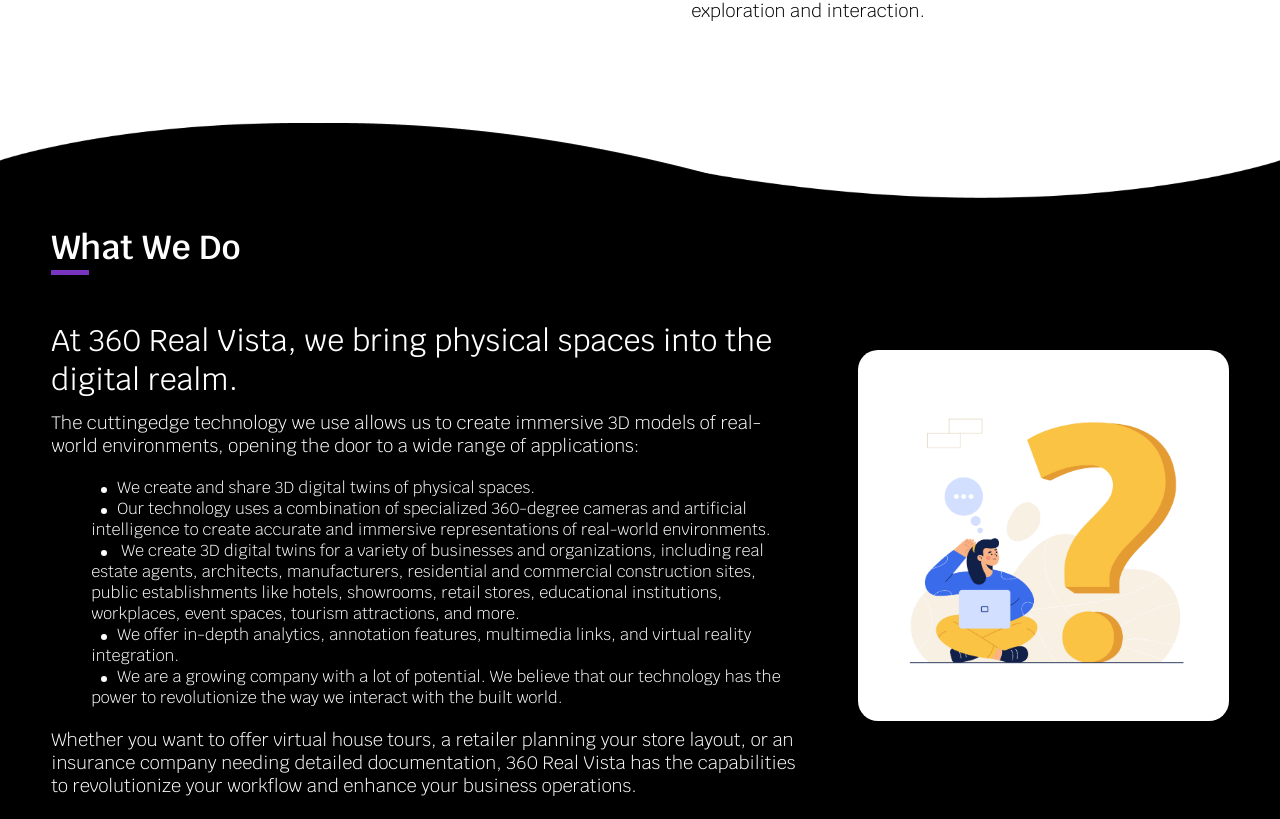
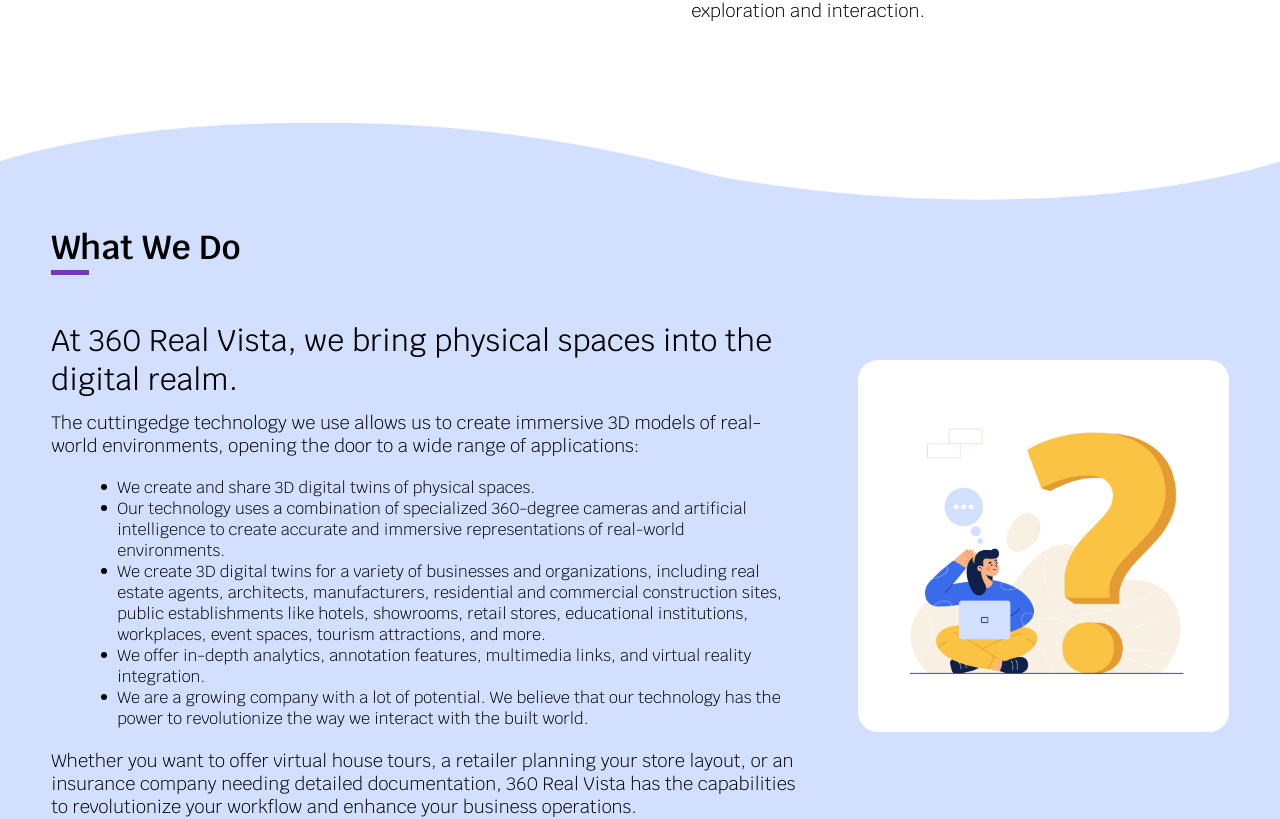
Before and after one commit to 360RealVista/360RealVista-client, a React (Create React App) app: page / in a window 1280 px wide. Shown: the part 1323-2142 px from the top of the page. Built offline with nearby package versions, Linux system fonts and the light colour scheme.

Commit message:
ui changes

```diff
--- a/src/module/homepage/container/homepage/FormModal.js
+++ b/src/module/homepage/container/homepage/FormModal.js
@@ -43,7 +43,7 @@
         <Fade in={open}>
           <Box sx={style}>
             <Typography id="transition-modal-title" variant="h6" component="h2">
-              Text in a modal
+
             </Typography>
             <Typography id="transition-modal-description" sx={{ mt: 2 }}>
              <Form setOpen={setOpen}/>
--- a/src/module/homepage/container/homepage/Request360Modal.js
+++ b/src/module/homepage/container/homepage/Request360Modal.js
@@ -44,7 +44,7 @@
         <Fade in={open}>
           <Box sx={style}>
             <Typography id="transition-modal-title" variant="h6" component="h2">
-              Text in a modal
+            Request 360 Site Visit
             </Typography>
             <Typography id="transition-modal-description" sx={{ mt: 2 }}>
              <Request360Form setOpen={setOpen}/>
--- a/src/module/homepage/container/homepage/WhatWeDo.js
+++ b/src/module/homepage/container/homepage/WhatWeDo.js
@@ -20,15 +20,20 @@
               <br></br>
               <ul>
                 <li>
+                  <span/>
+
                   We create and share 3D digital twins of physical spaces.
                 </li>
                 <li>
+                <span/>
+
                   Our technology uses a combination of specialized 360-degree
                   cameras and artificial intelligence to create accurate and
                   immersive representations of real-world environments.
                 </li>
                 <li>
-                  {" "}
+                <span/>
+
                   We create 3D digital twins for a variety of businesses and
                   organizations, including real estate agents, architects,
                   manufacturers, residential and commercial construction sites,
@@ -37,10 +42,14 @@
                   attractions, and more.
                 </li>
                 <li>
+                <span/>
+
                   We offer in-depth analytics, annotation features, multimedia
                   links, and virtual reality integration.
                 </li>
                 <li>
+                <span/>
+
                   We are a growing company with a lot of potential. We believe
                   that our technology has the power to revolutionize the way we
                   interact with the built world.
@@ -71,7 +80,7 @@
   margin: auto;
   background-image: url(${wave});
   display: flex;
-  color: white;
+  color: black;
   padding: 50px 0;
   .content-wrapper{
     max-width: 1440px;
@@ -116,12 +125,16 @@
       list-style: none;
       padding: 20px;
       li {
+        display: flex;
         padding-left: 20px;
         position: relative;
         /* padding-bottom: 20px; */
         font-size: 16px;
       }
-      li::before {
+      span{
+        margin-top: -5px;
+      }
+      span::before {
           content: "";
           height: 6px;
           width: 6px;
@@ -129,12 +142,12 @@
           margin-left:10px ;
           margin-right:10px ;
           border-radius: 50%;
-          background-color: white;
+          background-color: black;
 
         }
     }
     .secondary-btn{
-        color: white;
+        color: black;
     }
   }
   .background{
```
Also changed, not shown: src/assets/images/homepage/Rectangle 4.png, src/assets/images/homepage/Rectangle 4_old.png (added).
